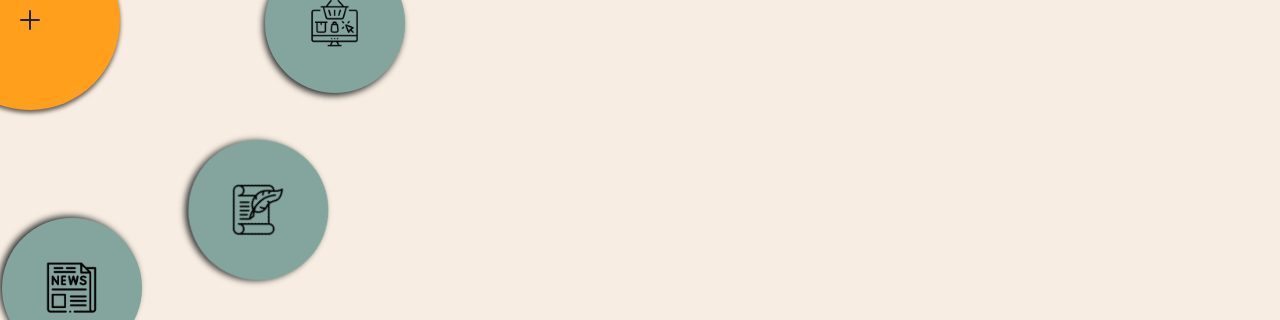
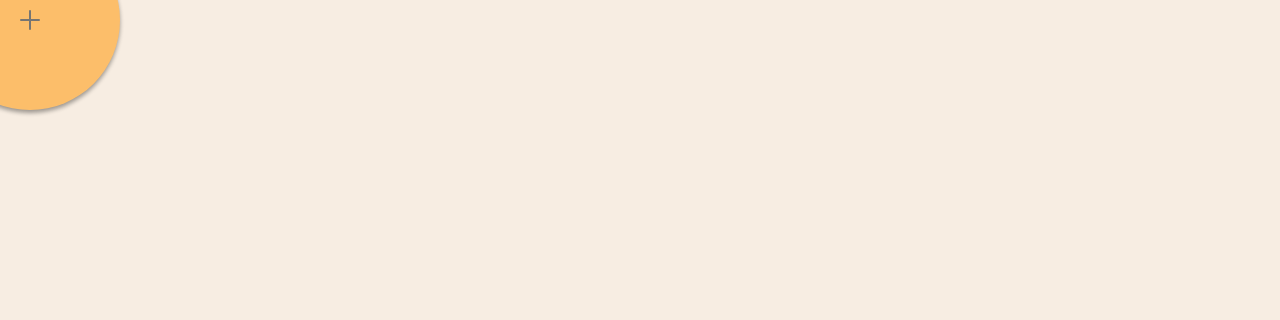
Before and after one commit to bytelifeGH/ByteLife-Main-Phase-1, a website: page index.html in a window 1280 px wide. Shown: the part 350-670 px from the top of the page. Drawn offline with nearby package versions, Linux system fonts and the light colour scheme.

Commit message:
circular nav hidden property added

```diff
--- a/script.js
+++ b/script.js
@@ -26,6 +26,10 @@ window.onscroll = () => {
   let currentScrollpos = window.scrollY;
   if (prevScrollpos > currentScrollpos) {
     document.querySelector(".navbar").style.top = "0";
+    for (let i = 0; i < circularNav.length; i++) {
+      circularNav[i].classList.remove("hide-opacity")
+    }
+    toggle.classList.remove("visibility-low");
   } else {
     const condition = dropDownMenu.classList.contains("open");
     if (condition) {
@@ -34,7 +38,14 @@ window.onscroll = () => {
         ? "fa-solid fa-bars"
         : "fa-solid fa-xmark";
     }
+    for (let i = 0; i < circularNav.length; i++) {
+      circularNav[i].classList.add("hide-opacity")
+    }
     document.querySelector(".navbar").style.top = "-60px";
+    if(menu.classList.contains("active2")){
+      menu.classList.remove("active2");
+    }
+    toggle.classList.add("visibility-low");
   }
   prevScrollpos = currentScrollpos;
 };
--- a/style.css
+++ b/style.css
@@ -15,6 +15,12 @@ body {
 
 .hide {
   display: none !important;
+}
+.hide-opacity{
+  opacity: 0 !important;
+}
+.visibility-low{
+  opacity: 0.6 !important;
 }
 
 li {
@@ -182,16 +188,16 @@ a:hover {
   height: 80px;
   width: 80px;
   transform: 1.25s;
+
   transition-delay: calc(1s * var(--i));
 
-  transition: height 0.5s ease, width 0.5s ease;
+  transition: opacity 0.5s ease, height 0.5s ease, width 0.5s ease;
 }
 .menu.active2 li {
   transform: rotate(calc(180deg / 4 * var(--i))) translateX(0px)
     translateY(-80px);
 }
 .menu.active2 li a {
-  /* 250 250 */
   height: 177px;
   width: 177px;
   transition-delay: calc(1s * var(--i));
@@ -216,7 +222,8 @@ a:hover {
   cursor: pointer;
   box-shadow: 0 3px 4px rgba(0, 0, 0, 0.6);
   font-size: 2em;
-  transition: transform 1.25s;
+  opacity: 1;
+  transition: opacity 0.1s ease,transform 1.25s;
 }
 .circular-list {
   transition: transform 1s;
@@ -1359,6 +1366,7 @@ left: 0; */
   .menu.active2 li a {
     height: 140px;
     width: 140px;
+
   }
   .menu li {
     transform-origin: 71px 254px;
```
